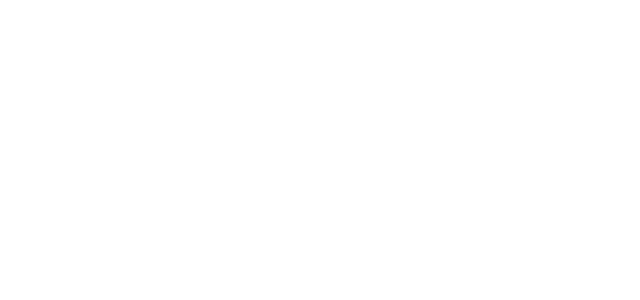
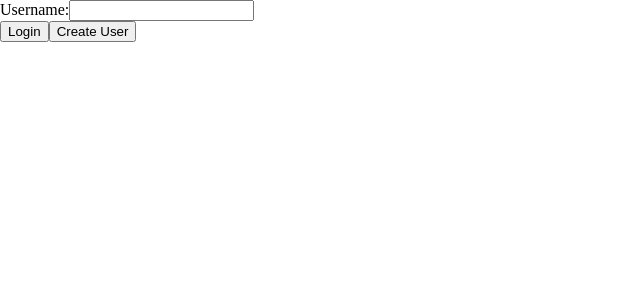
Before and after one commit to amirheyward/spotify-web-api-project, a React (Vite) app: page /login in a window 1280 px wide. Before the commit this address had no page. Shown: the top 300 px of the page, without its empty margins (0-640 px from the left). Built offline with nearby package versions, Linux system fonts and the light colour scheme.

Commit message:
began implementing users w mongodb

```diff
--- a/package.json
+++ b/package.json
@@ -4,7 +4,7 @@
   "version": "0.0.0",
   "type": "module",
   "scripts": {
-    "dev": "vite",
+    "dev": "vite --host 127.0.0.1",
     "build": "tsc -b && vite build",
     "lint": "eslint .",
     "preview": "vite preview"
--- a/src/App.tsx
+++ b/src/App.tsx
@@ -1,5 +1,5 @@
 import "./App.css";
-import { BrowserRouter, Routes, Route } from "react-router-dom";
+import { BrowserRouter, Routes, Route, Navigate} from "react-router-dom";
 import CardPage from "./pages/CardPage.tsx";
 import Login from "./pages/Login.tsx";
 
@@ -7,8 +7,9 @@ function App() {
   return (
     <BrowserRouter>
       <Routes>
-        <Route path="/" element={<Login />} />
-        <Route path="/CardPage" element={<CardPage />} />
+        <Route path="/" element={<Navigate to="/login" replace />} />
+        <Route path="/login" element={<Login />} />
+        <Route path="/cardPage" element={<CardPage />} />
       </Routes>
     </BrowserRouter>
   )
--- a/src/pages/Login.tsx
+++ b/src/pages/Login.tsx
@@ -1,12 +1,41 @@
+import { useRef } from "react";
+import axios from "axios";
+
 function Login() {
-    return (
-        <form action="/login" method="POST">
-            Username:
-            <input name="username" type="text" />
-            <br />
-            <button type="submit">Submit</button>
-        </form>
-    )
+  const inputRef = useRef<HTMLInputElement>(null);
+  let access_token = undefined;
+
+  async function login() {
+    const username = inputRef.current!.value;
+    const response = await axios.post("http://127.0.0.1:8080/login", {
+      username: username,
+    });
+
+    if (response.data.access_token) {
+      access_token = response.data.access_token;
+    }
+  }
+
+  async function createUser() {
+    const username = inputRef.current!.value;
+    window.location.assign(
+      `http://127.0.0.1:8080/authenticate?username=${username}`,
+    );
+  }
+
+  return (
+    <div className="loginContainer">
+      Username:
+      <input ref={inputRef} type="username" />
+      <br />
+      <button className="login" onClick={async () => login()}>
+        Login
+      </button>
+      <button className="createUser" onClick={async () => createUser()}>
+        Create User
+      </button>
+    </div>
+  );
 }
 
 export default Login;
```
Also changed, not shown: 1 other file (tests, documents, lock files or other folders).
